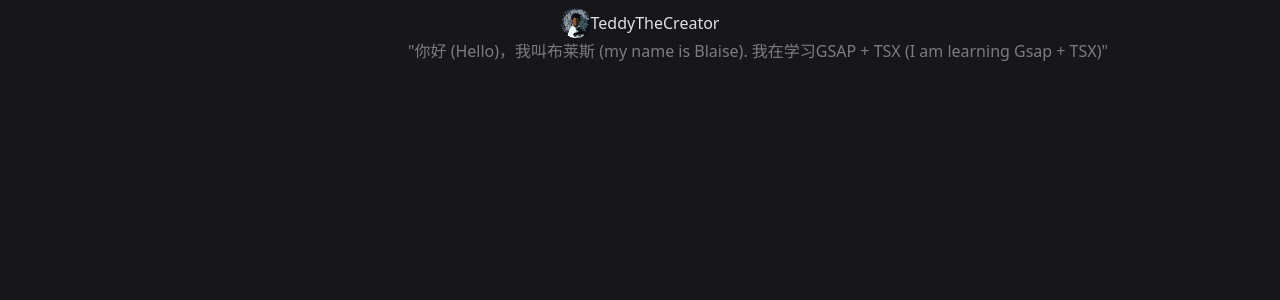
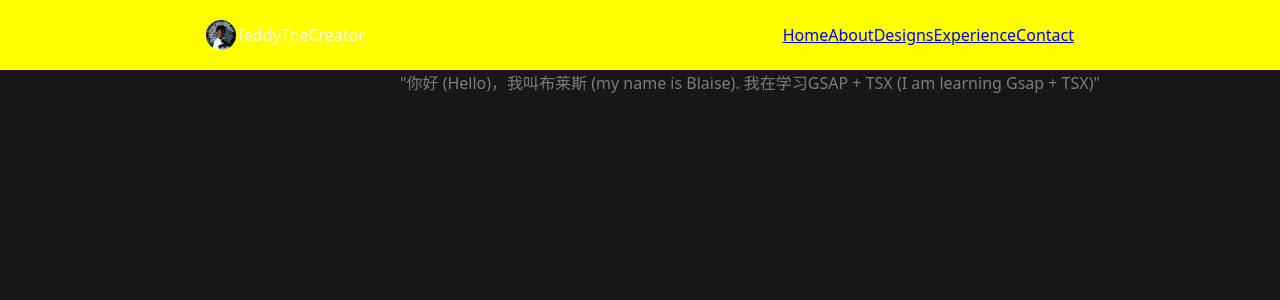
Before and after one commit to theblaisecode/Gsap_and_TSX, a React (Vite) app: page / in a window 1280 px wide. Shown: the top 300 px of the page. Built offline with nearby package versions, Linux system fonts and the light colour scheme.

Commit message:
first commit

```diff
--- a/src/components/Header.tsx
+++ b/src/components/Header.tsx
@@ -1,13 +1,22 @@
 import HeaderWrapper from "../styles/HeaderWrapper.ts";
 import logo from "../assets/TeddyTheCreator.png";
+import NavLinks from "./NavLinks.tsx";
 
 function Header() {
   return (
     <HeaderWrapper>
       <div className="container">
-        <div className="logo">
-          <img src={logo} alt="TeddyTheCreator logo" />
-          TeddyTheCreator
+        <div className="headerContent">
+          <div className="contentTop">
+            <div className="logo">
+              <img src={logo} alt="TeddyTheCreator logo" />
+              TeddyTheCreator
+            </div>
+          </div>
+
+          <div className="contentBottom">
+            <NavLinks />
+          </div>
         </div>
       </div>
     </HeaderWrapper>
--- a/src/components/NavLinks.tsx
+++ b/src/components/NavLinks.tsx
@@ -1,8 +1,20 @@
+import { navLinks } from "../data.ts";
+import { navLinkType } from "../types/types.tsx";
+
 function NavLinks() {
   return (
     <nav>
+      {navLinks.map((navLinks) => {
+        const { id, name, url, ariaLabel }:navLinkType = navLinks;
 
+        return (
+          <a key={id} href={url} aria-label={ariaLabel}>
+            {name}
+          </a>
+        );
+      })}
     </nav>
-  )
+  );
 }
-export default NavLinks
+
+export default NavLinks;
--- a/src/style.css
+++ b/src/style.css
@@ -2,6 +2,12 @@
   font-family: system-ui, Avenir, Helvetica, Arial, sans-serif;
   color: rgba(255, 255, 255, 0.87);
   background-color: #171719;
+}
+
+* {
+  margin: 0;
+  padding: 0;
+  box-sizing: border-box;
 }
 
 html {
@@ -13,6 +19,11 @@ body {
   overflow: hidden;
 }
 
+.container {
+  margin: 0 auto;
+  width: 70%;
+}
+
 .myElement {
   white-space: nowrap;
   overflow: hidden;
--- a/src/styles/HeaderWrapper.ts
+++ b/src/styles/HeaderWrapper.ts
@@ -1,6 +1,15 @@
 import styled from "styled-components";
 
 const HeaderWrapper = styled.header`
+  padding: 2rem;
+  background: yellow;
+
+  .headerContent {
+    display: flex;
+    justify-content: space-between;
+    align-items: center;
+  }
+
   .logo {
     display: flex;
     justify-content: center;
--- /dev/null
+++ b/src/types/types.tsx
@@ -0,0 +1,6 @@
+export type navLinkType = {
+  id: number;
+  name: string;
+  url: string;
+  ariaLabel: string;
+};
```
